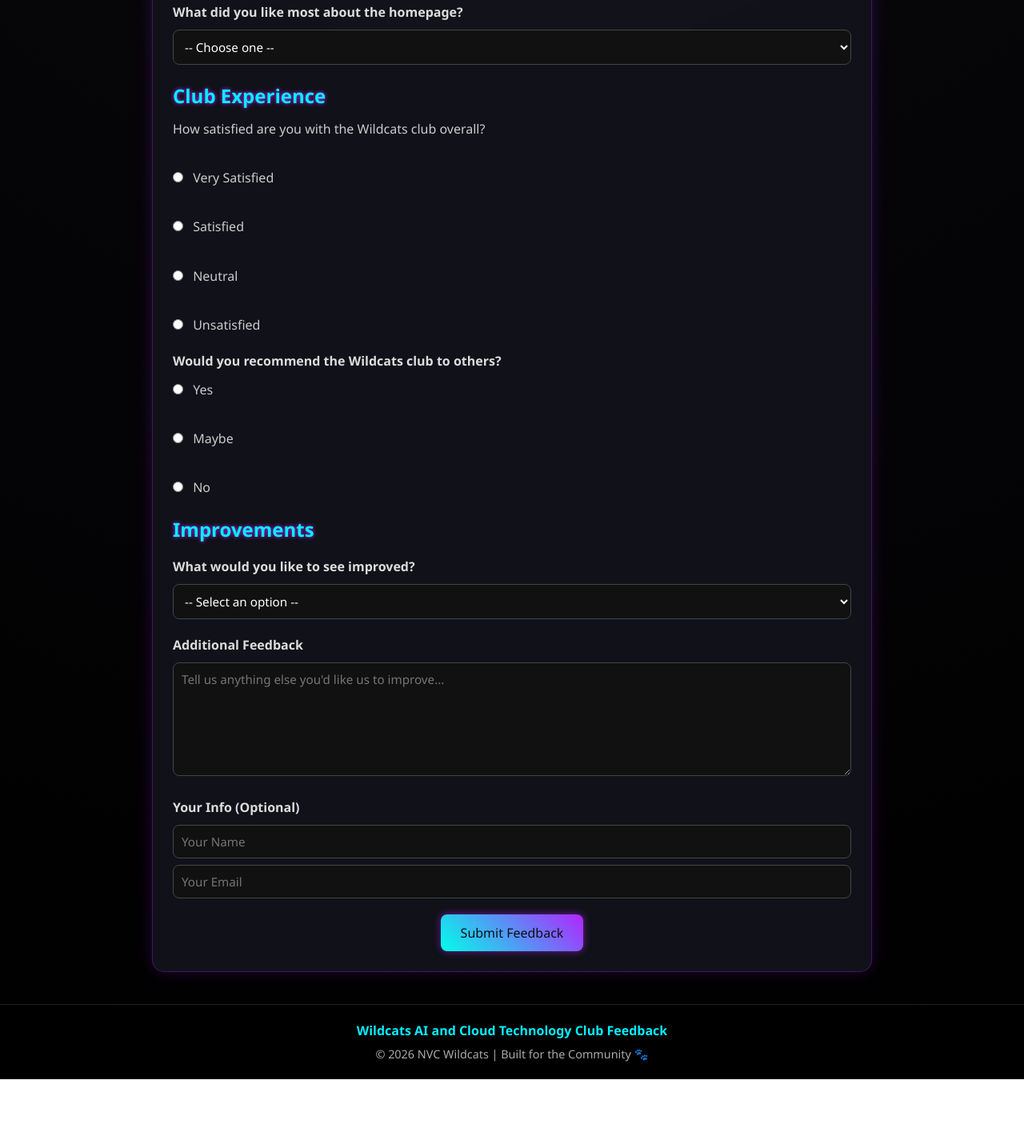
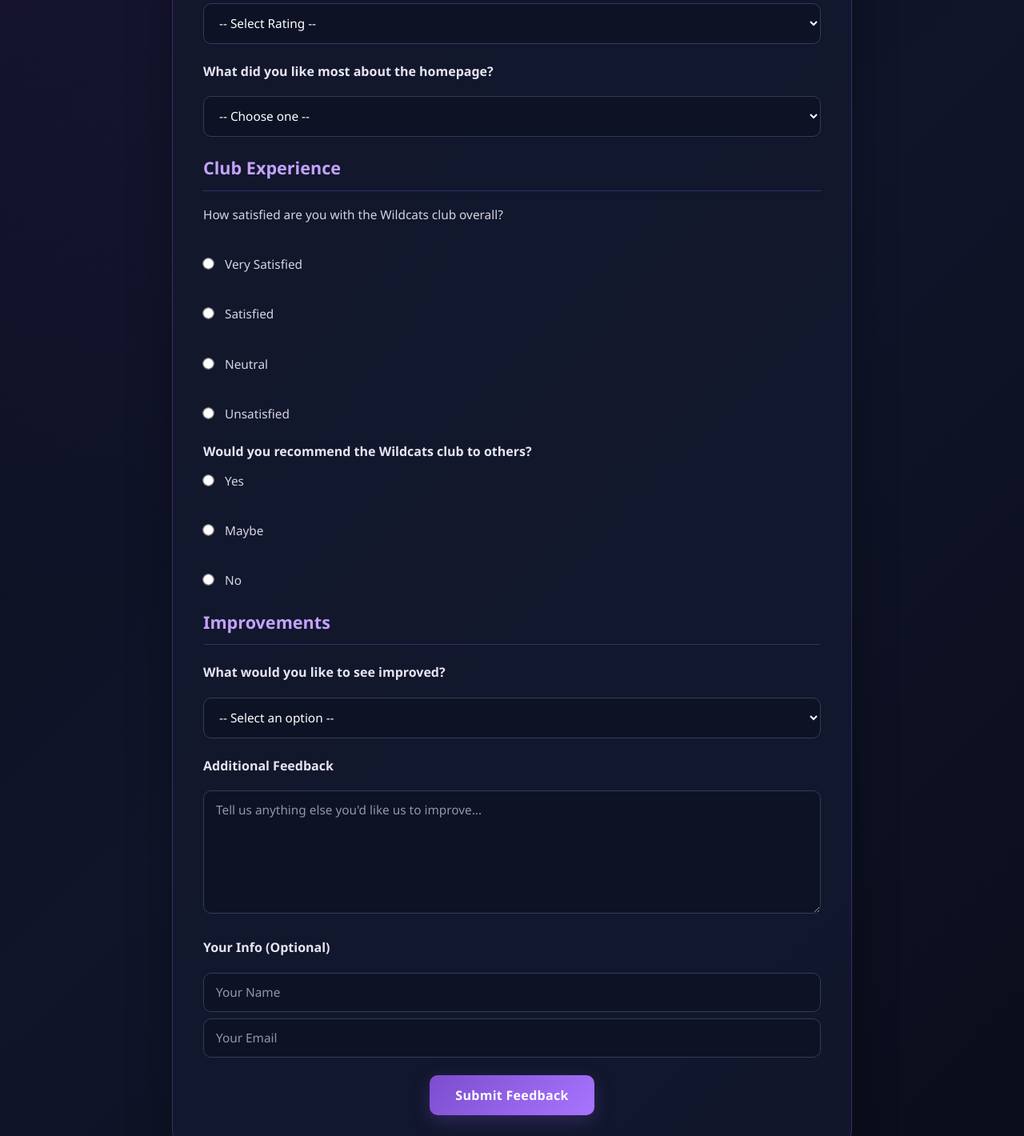
Before and after one commit to NVC-AI-Cloud-Club/nvcwildcats.com, a plain HTML site: page feedback-page/feedbackindex2.html in a window 1280 px wide. Shown: the part 726-2146 px from the top of the page at 80% size. Before the commit the page ends 2075 px from the top, so only its background shows below. Drawn offline with Linux system fonts and the light colour scheme; a script that the page names is missing.

Commit message:
Update feedbackindex2.html
updated feedback style and fixed redirect issue.

```diff
--- a/feedback-page/feedbackindex2.html
+++ b/feedback-page/feedbackindex2.html
@@ -8,6 +8,7 @@
   <link rel="stylesheet" href="/navbar.css">
 
   <!-- PAGE STYLES -->
+
 <style>
   * {
     margin: 0;
@@ -17,132 +18,212 @@
   }
 
   body {
-      background: radial-gradient(circle at top, #0a0a0f, #000);
-      color: #eaeaea;
+    background:
+      radial-gradient(ellipse at top left, rgba(112, 65, 190, 0.20), transparent 45%),
+      linear-gradient(135deg, #080b18 0%, #10152a 55%, #090c19 100%);
+    color: #f4f4f8;
     line-height: 1.6;
+    min-height: 100vh;
   }
 
   .container {
     width: 90%;
-      max-width: 900px;
-      margin: 40px auto;
+    max-width: 850px;
+    margin: 55px auto 70px;
   }
 
   .text-center {
     text-align: center;
   }
 
-    h1 {
-      font-size: 2.7rem;
-      color: #00f0ff;
-      text-shadow: 0 0 10px #b026ff, 0 0 20px #6a00ff;
+  /* PAGE INTRO */
+  .container > section:first-child {
+    margin-bottom: 35px;
   }
 
-    p {
-      color: #00f0ff;
-      margin-top: 10px;
+  h1 {
+    font-size: clamp(2.2rem, 5vw, 3.2rem);
+    font-weight: 800;
+    letter-spacing: -1px;
+    color: #ffffff;
+    text-shadow: 0 0 25px rgba(151, 91, 255, 0.35);
   }
 
-    .card {
-      background: rgba(20, 20, 30, 0.85);
-      padding: 25px;
-      margin-top: 25px;
-      border-radius: 15px;
-      border: 1px solid rgba(176, 38, 255, 0.3);
-      box-shadow: 0 0 20px rgba(176, 38, 255, 0.2);
-      backdrop-filter: blur(10px);
+  .container > section:first-child p {
+    color: #c3b7e8;
+    font-size: 1.08rem;
+    margin-top: 12px;
   }
 
+  /* MAIN FORM CARD */
+  .card {
+    background: rgba(19, 24, 45, 0.94);
+    padding: 38px;
+    border-radius: 20px;
+    border: 1px solid rgba(153, 105, 255, 0.30);
+    box-shadow: 0 18px 55px rgba(0, 0, 0, 0.35);
+  }
+
+  /* SECTION HEADINGS */
   h2 {
-      margin-top: 20px;
-      color: #00f0ff;
-      text-shadow: 0 0 5px #b026ff;
+    color: #c4a2ff;
+    font-size: 1.35rem;
+    font-weight: 700;
+    margin-top: 32px;
+    margin-bottom: 18px;
+    padding-bottom: 10px;
+    border-bottom: 1px solid rgba(153, 105, 255, 0.25);
+  }
+
+  h2:first-child {
+    margin-top: 0;
   }
 
   h3 {
-      margin-top: 15px;
+    color: #e8e5f2;
     font-size: 1rem;
-      color: #ddd;
+    font-weight: 600;
+    margin-top: 22px;
+    margin-bottom: 10px;
   }
 
   .mt-20 {
-      margin-top: 20px;
+    margin-top: 22px;
   }
 
+  /* FORM LABELS */
   form label {
     display: block;
-      margin-top: 10px;
-      color: #ccc;
+    margin-top: 12px;
+    color: #d5d5e2;
+    font-size: 0.96rem;
+    cursor: pointer;
   }
 
+  /* RADIO BUTTON OPTIONS */
+  input[type="radio"] {
+    margin-right: 10px;
+    accent-color: #a875ff;
+    transform: scale(1.12);
+    cursor: pointer;
+  }
+
+  /* TEXT INPUTS, DROPDOWNS AND TEXTAREA */
   input[type="text"],
   input[type="email"],
   select,
   textarea {
     width: 100%;
-      padding: 10px;
+    padding: 13px 15px;
     margin-top: 8px;
-      border-radius: 8px;
-      border: 1px solid #444;
-      background: #111;
-      color: #fff;
-      font-size: 0.95rem;
-      transition: 0.3s ease;
+    border-radius: 10px;
+    border: 1px solid #353b59;
+    background: #0d1225;
+    color: #ffffff;
+    font-size: 0.96rem;
+    transition: border-color 0.2s ease, box-shadow 0.2s ease;
+  }
+
+  input::placeholder,
+  textarea::placeholder {
+    color: #9296aa;
+  }
+
+  select {
+    cursor: pointer;
+  }
+
+  select option {
+    background: #11172c;
+    color: #ffffff;
   }
 
   input:focus,
   select:focus,
   textarea:focus {
     outline: none;
-      border-color: #b026ff;
-      box-shadow: 0 0 8px #b026ff;
-    }
-
-    input[type="radio"] {
-      margin-right: 8px;
-      accent-color: #b026ff;
+    border-color: #a875ff;
+    box-shadow: 0 0 0 3px rgba(168, 117, 255, 0.15);
   }
 
   textarea {
     resize: vertical;
+    min-height: 140px;
+  }
+
+  /* SUBMIT BUTTON */
+  input[type="submit"] {
+    background: linear-gradient(135deg, #7c4dce, #a875ff);
+    color: #ffffff;
+    border: none;
+    padding: 14px 32px;
+    border-radius: 10px;
+    cursor: pointer;
+    font-size: 1rem;
+    font-weight: 700;
+    letter-spacing: 0.3px;
+    transition: all 0.25s ease;
+    box-shadow: 0 7px 22px rgba(124, 77, 206, 0.3);
+  }
+
+  input[type="submit"]:hover {
+    transform: translateY(-2px);
+    box-shadow: 0 10px 28px rgba(168, 117, 255, 0.4);
+    background: linear-gradient(135deg, #9060e5, #b58aff);
+  }
+
+  input[type="submit"]:active {
+    transform: translateY(0);
+  }
+
+  /* FOOTER */
+  footer {
+    margin-top: 50px;
+    text-align: center;
+    padding: 25px 15px;
+    background: rgba(5, 8, 19, 0.9);
+    border-top: 1px solid rgba(153, 105, 255, 0.25);
+    color: #aeb1c3;
+  }
+
+  footer .page-views {
+    font-weight: 700;
+    color: #c4a2ff;
+    font-size: 1rem;
+  }
+
+  footer .copyright {
+    margin-top: 7px;
+    font-size: 0.88rem;
+    color: #858ba3;
+  }
+
+  /* MOBILE RESPONSIVENESS */
+  @media (max-width: 600px) {
+    .container {
+      width: 92%;
+      margin: 35px auto 50px;
+    }
+
+    .card {
+      padding: 23px 18px;
+      border-radius: 15px;
+    }
+
+    h1 {
+      font-size: 2.2rem;
+    }
+
+    h2 {
+      font-size: 1.2rem;
     }
 
     input[type="submit"] {
-      background: linear-gradient(45deg, #00ffea, #b026ff);
-      color: #0b0f1a;
-      border: none;
-      padding: 12px 25px;
-      border-radius: 8px;
-      cursor: pointer;
-      font-size: 1rem;
-      transition: 0.3s ease;
-      box-shadow: 0 0 10px rgba(176, 38, 255, 0.6);
+      width: 100%;
     }
-
-    input[type="submit"]:hover {
-      transform: scale(1.05);
-      box-shadow: 0 0 20px rgba(176, 38, 255, 0.9);
-    }
-
-    footer {
-      margin-top: 40px;
-      text-align: center;
-      padding: 20px;
-      background: #000;
-      border-top: 1px solid #222;
-      color: #aaa;
-    }
-
-    footer .page-views {
-      font-weight: bold;
-      color: #00f0ff;
-    }
-
-    footer .copyright {
-      margin-top: 5px;
-      font-size: 0.9rem;
   }
 </style>
+
 </head>
 
 <body>
@@ -279,7 +360,7 @@ document.getElementById("feedbackForm").addEventListener("submit", async functio
 
       // Redirect back to home after 1.5 seconds
       setTimeout(() => {
-        window.location.href = "https://s3.us-east-2.amazonaws.com/nvcwildcats.com/index.html";
+        window.location.href = "https://www.nvcwildcats.com/";
       }, 1500);
 
     } else {
```
Lines whose indentation alone changed are shown as unchanged.
